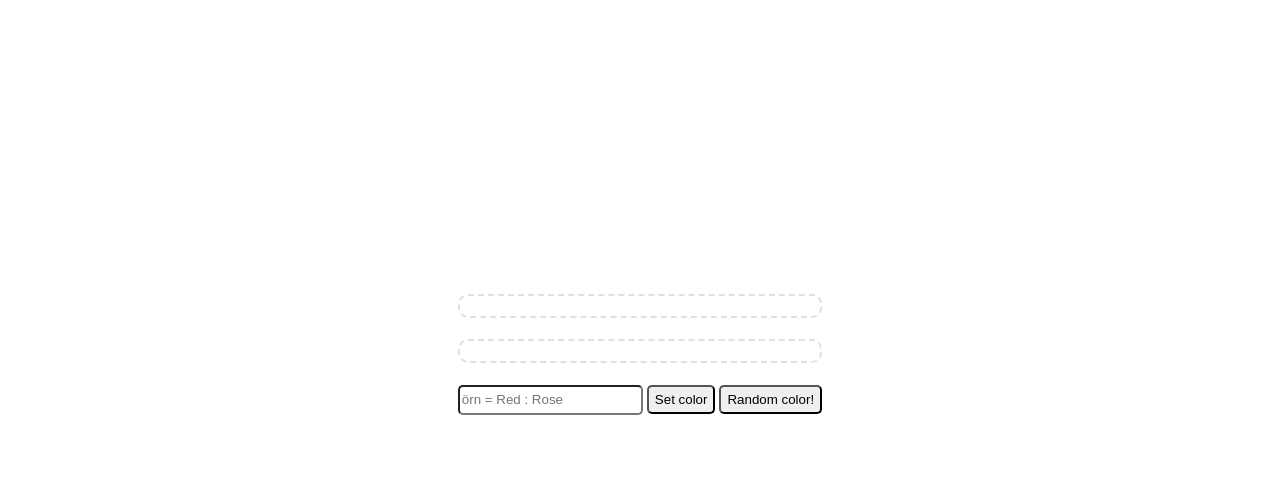
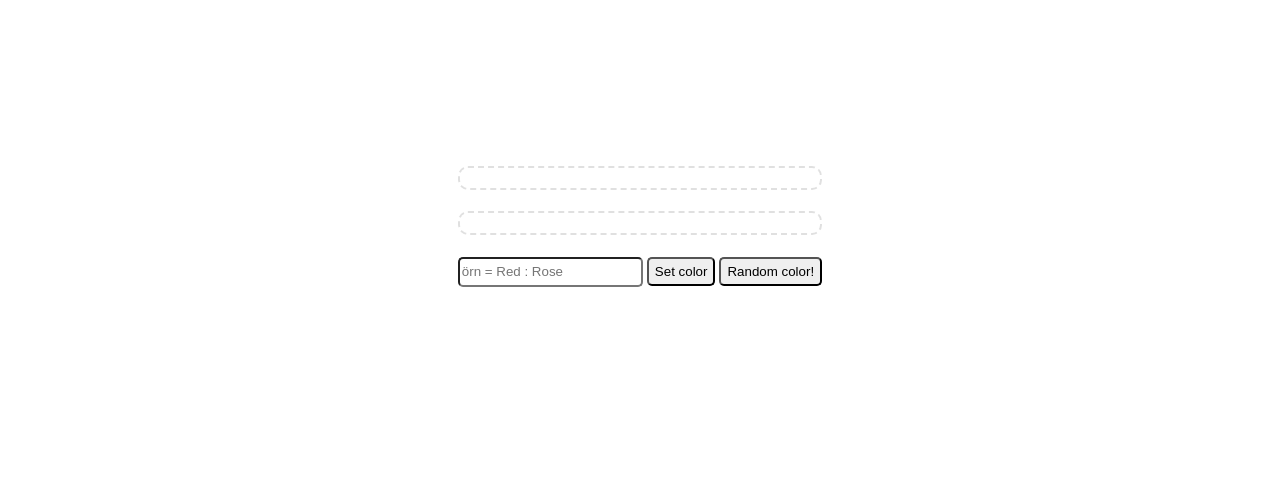
Before and after one commit to Talha-35/Color-Changer, a plain HTML site: page index.html in a window 1280 px wide. Shown: the part 299-800 px from the top of the page. Drawn offline with Linux system fonts and the light colour scheme.

Commit message:
style file updated

```diff
--- a/styles.css
+++ b/styles.css
@@ -24,7 +24,7 @@ body {
   display: flex;
   justify-content: center;
   align-items: center;
-
+  margin-top: -10%;
   height: 80%;
   width: 100%;
 }
@@ -41,12 +41,6 @@ body {
   border-radius: 5px;
 
 }
-/*
-.foot-button {
-  display: flex;
-  justify-content: center;
-  flex-direction: column;
-} */
 
 .button{
   border-radius: 5px;
@@ -59,9 +53,7 @@ body {
 }
 
 .ptext{
-  /* position:absolute ; */
-  /* top: 50%;
-  width: 100%; */
+
   padding-bottom: 5%;
   text-align: center;
   font-size: 18px;
```
